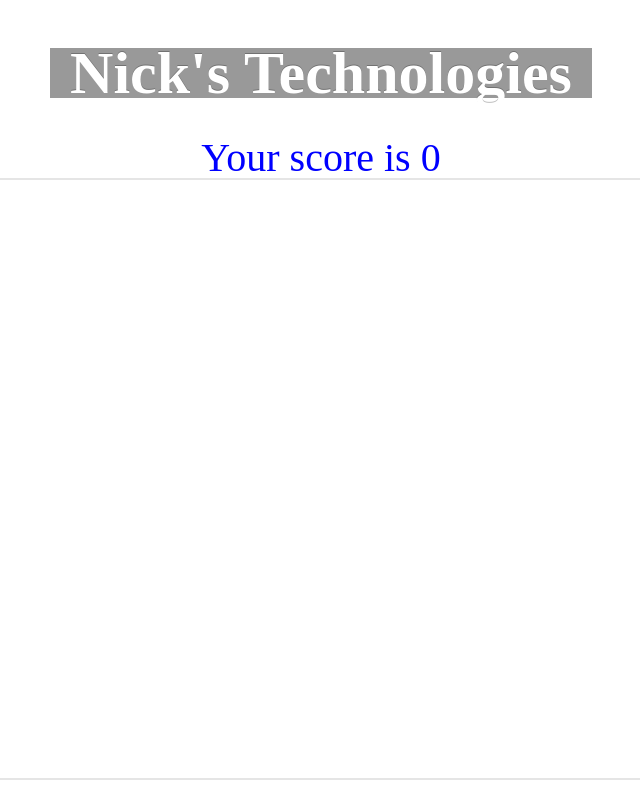
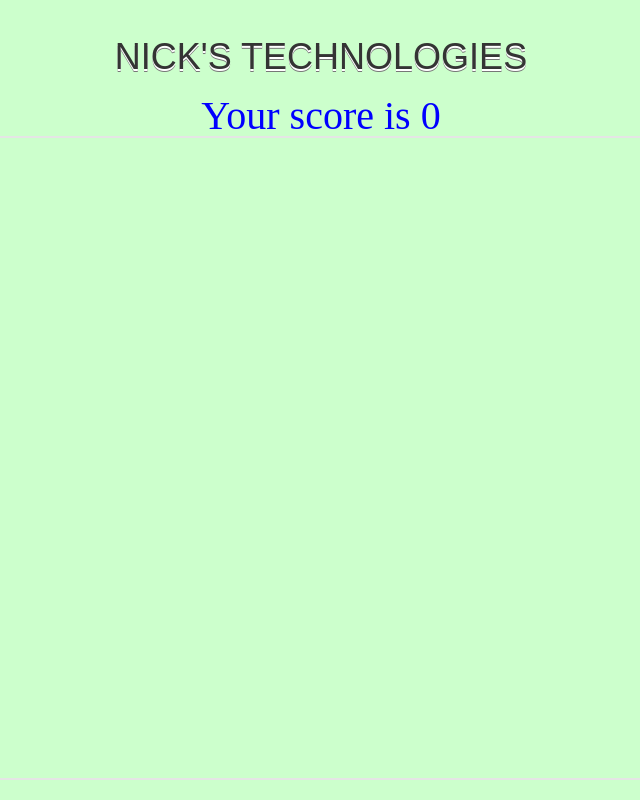
Before and after one commit to nidhinkandoth/Questionnaire, a Django app: page /answers in a window 1280 px wide. Shown: the whole page, without its empty margins (327-967 px from the left). Run offline with Django 3.2, Linux system fonts and the light colour scheme; data comes from the database, SQL or seed files in the repository.

Commit message:
third commit

```diff
--- a/questionnaire/static/questionnaire/questionnaire.css
+++ b/questionnaire/static/questionnaire/questionnaire.css
@@ -15,7 +15,7 @@
 }
 
 .submit {
-     background-color: #0066ff;
+    background-color: #0066ff;
     border: none;
     color: white;
     padding: 8px 25px;
@@ -41,15 +41,29 @@
 }
 
 .heading {
-	display: inline-block;
-  padding: 10px 20px;
-  font-size: 60px;
-  font-weight: bold;
-  line-height: 30px;
-  color: #ffffff;
-  text-shadow: 0 -1px 0 rgba(0, 0, 0, 0.25);
-  white-space: nowrap;
-  vertical-align: baseline;
-  align-content: center;
-  background-color: #999999;
+
+ margin: 1em 0 0.5em 0;
+	font-weight: 600;
+	font-family: 'Titillium Web', sans-serif;
+	position: relative;
+	font-size: 36px;
+	line-height: 40px;
+	padding: 15px 15px 15px 15%;
+	color: #355681;
+	box-shadow:
+		inset 0 0 0 1px rgba(53,86,129, 0.4),
+		inset 0 0 5px rgba(53,86,129, 0.5),
+		inset -28px 0 35px white;
+	border-radius: 0 10px 0 10px;
 }
+
+.score_heading {
+	margin: 1em 0 0.5em 0;
+	color: #343434;
+	font-weight: normal;
+	font-family: 'Ultra', sans-serif;
+	font-size: 36px;
+	line-height: 42px;
+	text-transform: uppercase;
+	text-shadow: 0 2px white, 0 3px #777;
+}
--- a/questionnaire/templates/answer.html
+++ b/questionnaire/templates/answer.html
@@ -2,8 +2,8 @@
 {% load static %}
   <link rel="stylesheet" type="text/css" href={% static 'questionnaire/questionnaire.css' %}/>
 </header>
-<h1 class = heading> Nick's Technologies</h1>
-<body class = 'textarea'>
+<h1 class = score_heading> Nick's Technologies</h1>
+<body style="background-color:#ccffcc;" class = 'textarea'>
 <div class = 'textarea'>
 
 Your score is {{score}}
--- a/questionnaire/templates/questionnaire.html
+++ b/questionnaire/templates/questionnaire.html
@@ -6,7 +6,7 @@
   <link rel="stylesheet" type="text/css" href={% static 'questionnaire/questionnaire.css' %}/>
 </header>
 <h1 class = heading> Nick's Technologies</h1>
-<body style="background-color:#0066ff;">
+<body style="background-color:#99b3ff;">
 
  <div class = 'questionnaire'>
 
```
